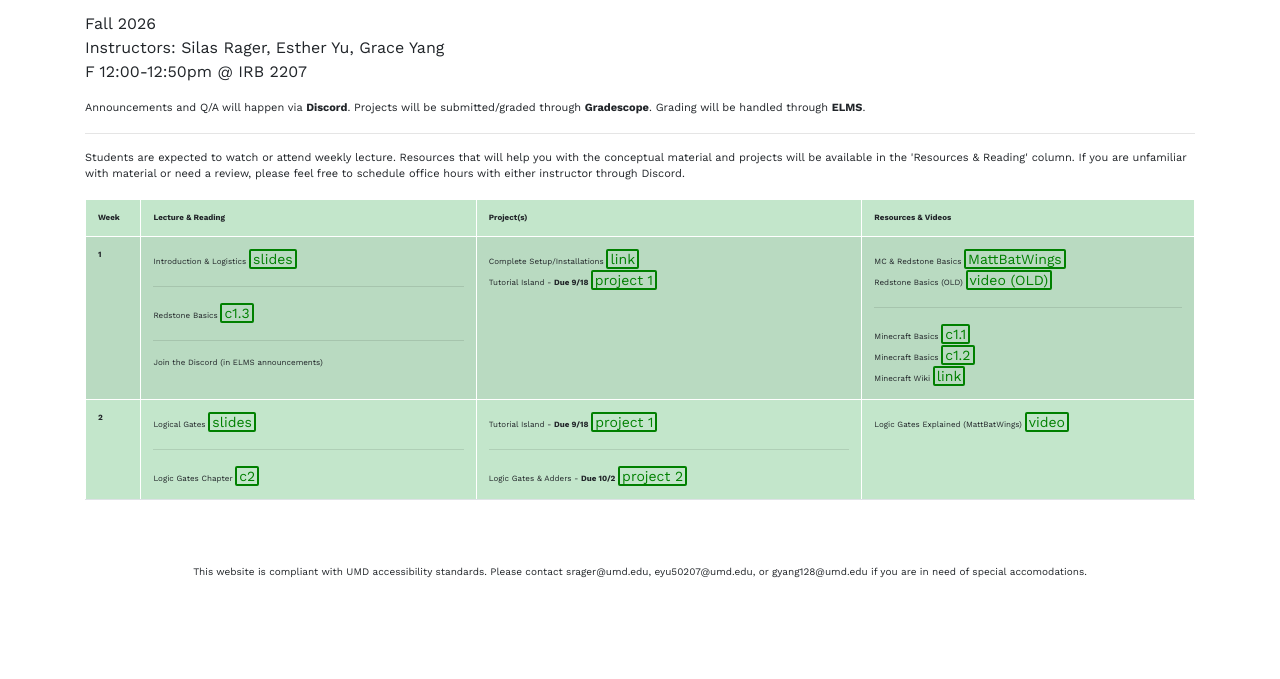
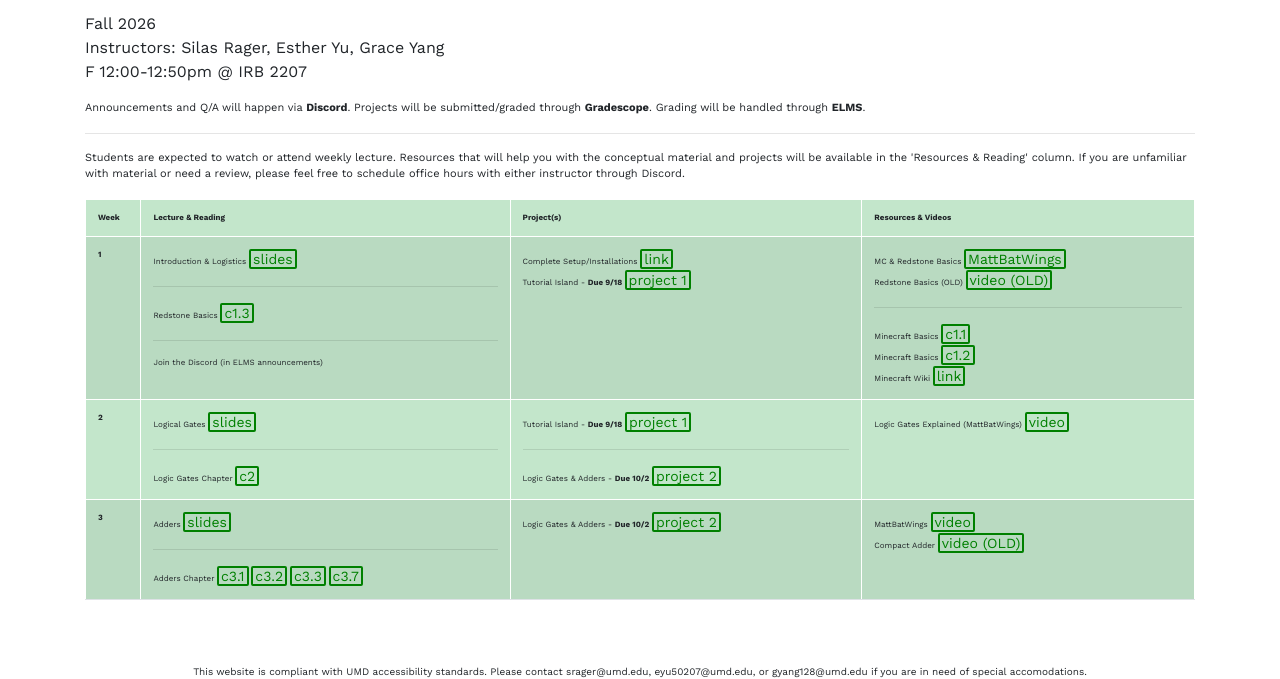
Before and after one commit to umd-cmsc389e/umd-cmsc389e.github.io, a website: page index.html in a window 1280 px wide. Shown: the part 649-1328 px from the top of the page. Before the commit the page ends 1228 px from the top, so only its background shows below. Drawn offline with nearby package versions, Linux system fonts and the light colour scheme.

Commit message:
week THREE 3 THREEEEEE

```diff
--- a/index.html
+++ b/index.html
@@ -144,10 +144,10 @@
               </td>
             </tr>
             <tr>
-              <!-- <th scope="row">4</th>
+              <th scope="row">3</th>
               <td>
                 Adders
-                <a target="_blank" href="https://docs.google.com/presentation/d/16UpipZsekzM_zZA1OOrWU_Omwwo8YQ_x76iOhl0-oCc/edit?usp=sharing" class="link">slides</a>  <hr>
+                <a target="_blank" href="https://docs.google.com/presentation/d/1qS_LAw_D9M_0qNIo7gCxYTaKBMZ18Ovvr20ucR8EHXI/edit?usp=sharing" class="link">slides</a>  <hr>
 
                 Adders Chapter <a target="_blank" href="https://umd-cmsc389e.github.io/digital-logic-computer-architecture-minecraft/index.html#book/u3c1.html" class="link">c3.1</a>
                 <a target="_blank" href="https://umd-cmsc389e.github.io/digital-logic-computer-architecture-minecraft/book/index.html#book/u3c2.html" class="link">c3.2</a>
@@ -155,7 +155,7 @@
                 <a target="_blank" href="https://umd-cmsc389e.github.io/digital-logic-computer-architecture-minecraft/book/index.html#book/u3c7.html" class="link">c3.7</a>
               </td>
               <td>
-                Logic Gates & Adders - <strong>Due 3/6</strong>
+                Logic Gates & Adders - <strong>Due 10/2</strong>
                 <a target="_blank" href="https://github.com/umd-cmsc389e/fall26/tree/main/project2" class="link">project 2</a>
               </td>
               <td>
@@ -166,7 +166,7 @@
 
 
             <tr>
-              <th scope="row">5</th>
+              <!-- <th scope="row">5</th>
               <td>
                 Encoders, Decoders, and Multiplexers
                 <a target="_blank" href="https://docs.google.com/presentation/d/1b7GKw0DYzaUIBh3Ox4075M9ILrolLzFXrDZjfZINX00/edit?usp=sharing" class="link">slides</a>  <hr>
@@ -176,7 +176,7 @@
                 <a target="_blank" href="https://umd-cmsc389e.github.io/digital-logic-computer-architecture-minecraft/index.html#book/u5c1.html" class="link">c4.1</a>
               </td>
                 <td>
-                Logic Gates & Adders - <strong>Due 3/6</strong>
+                Logic Gates & Adders - <strong>Due 10/2</strong>
                 <a target="_blank" href="https://github.com/umd-cmsc389e/fall26/tree/main/project2" class="link">project 2</a>
               </td>
               <td>
```
